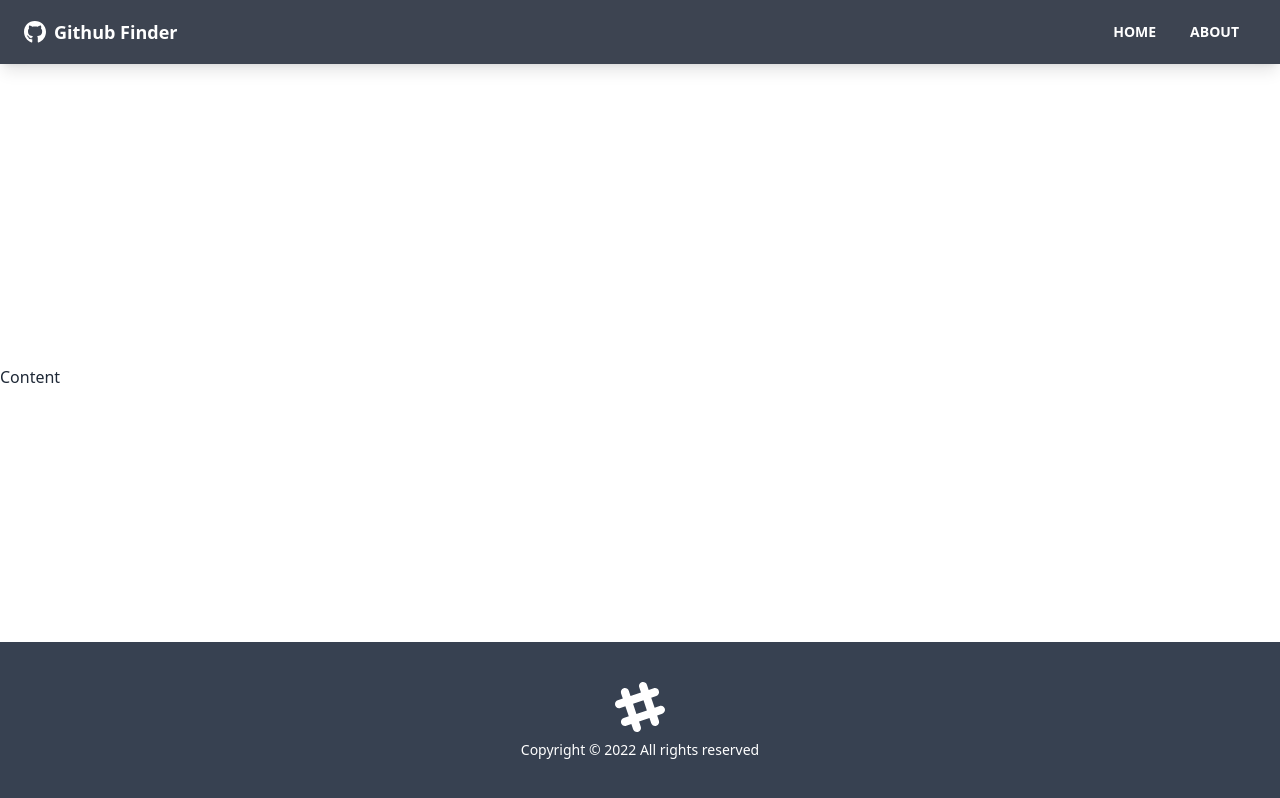
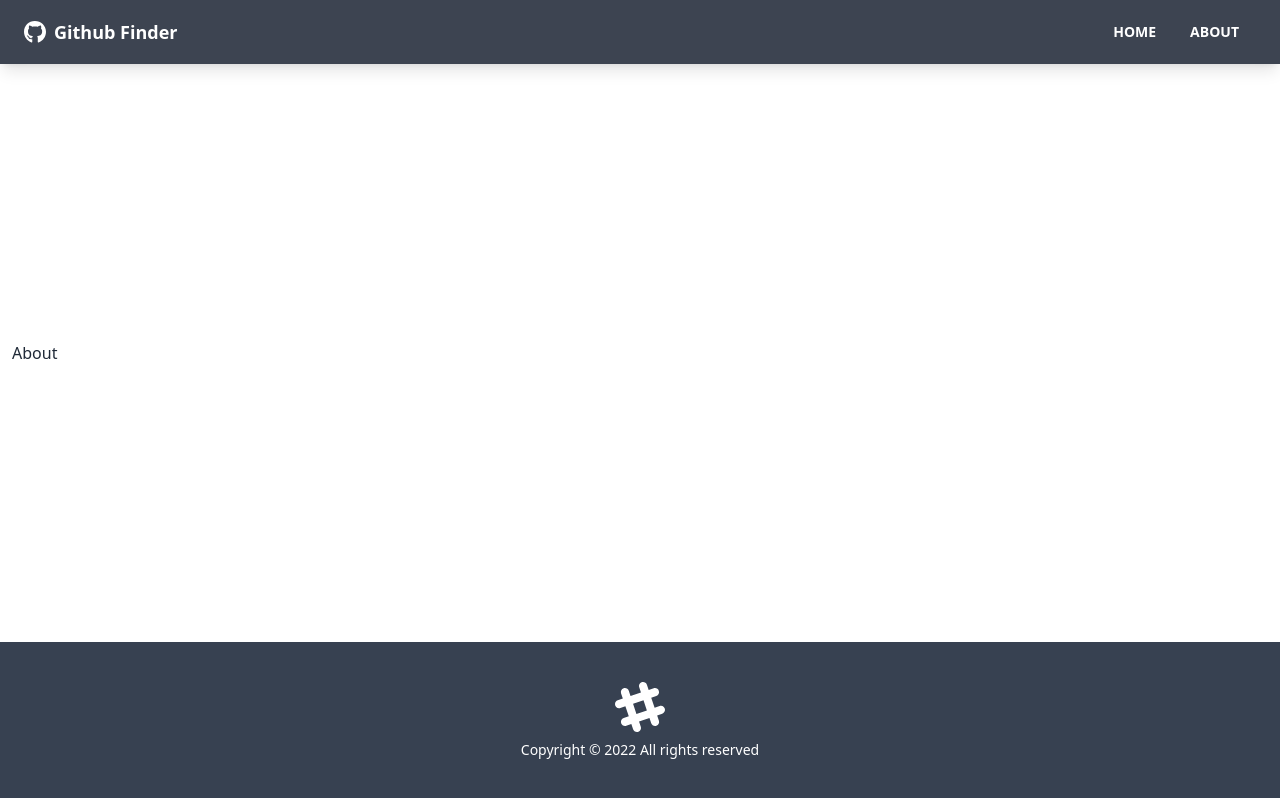
Before and after one commit to jhonadc/github-finder-REACT.2022, a React (Create React App) app: page /about in a window 1280 px wide. Built offline with nearby package versions, Linux system fonts and the light colour scheme.

Commit message:
created pages wo content and ROUTES

```diff
--- a/src/App.js
+++ b/src/App.js
@@ -1,6 +1,9 @@
-import { BrowserRouter as Router, Route } from 'react-router-dom';
+import { BrowserRouter as Router, Route, Routes } from 'react-router-dom';
 import Navbar from './components/layout/Navbar';
 import Footer from './components/layout/Footer';
+import Home from './pages/Home';
+import About from './pages/About';
+import NotFound from './pages/NotFound';
 
 function App() {
   return (
@@ -10,7 +13,14 @@
       h-screen'>
         <Navbar />
 
-        <main>Content</main>
+        <main className='container mx-auto px-3 pb-12'>
+          <Routes>
+            <Route path='/' element={<Home />} />
+            <Route path='/about' element={<About />} />
+            <Route path='/notfound' element={<NotFound />} />
+            <Route path='/*' element={<NotFound />} />
+          </Routes>
+        </main>
         <Footer />
       </div>
     </Router>
--- /dev/null
+++ b/src/pages/About.jsx
@@ -0,0 +1,5 @@
+function About() {
+  return <div>About</div>;
+}
+
+export default About;
--- /dev/null
+++ b/src/pages/Home.jsx
@@ -0,0 +1,5 @@
+function Home() {
+  return <div>Home</div>;
+}
+
+export default Home;
--- /dev/null
+++ b/src/pages/NotFound.jsx
@@ -0,0 +1,9 @@
+function NotFound() {
+  return (
+    <div>
+      Not Found
+    </div>
+  )
+}
+
+export default NotFound
```
